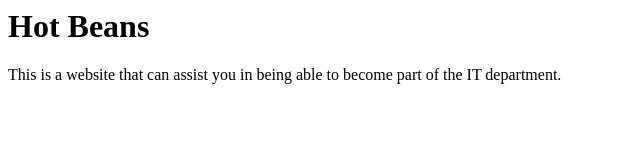
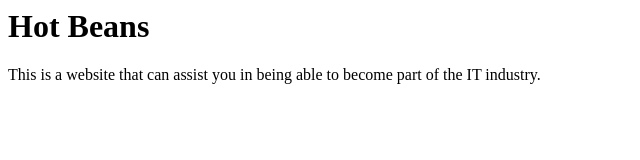
Before and after one commit to systemicoppresion/ThisSiteCanBurnInHellForItSucks, a plain HTML site: page index.html in a window 1280 px wide. Shown: the full height of the page, 0-640 px from the left. Drawn offline with Linux system fonts and the light colour scheme.

Commit message:
Update index.html

```diff
--- a/index.html
+++ b/index.html
@@ -3,6 +3,6 @@
 </head>
 <body>
 	<h1>Hot Beans</h1>
-	<p>This is a website that can assist you in being able to become part of the IT department.</p>
+	<p>This is a website that can assist you in being able to become part of the IT industry.</p>
 </body>
 </html>
```
